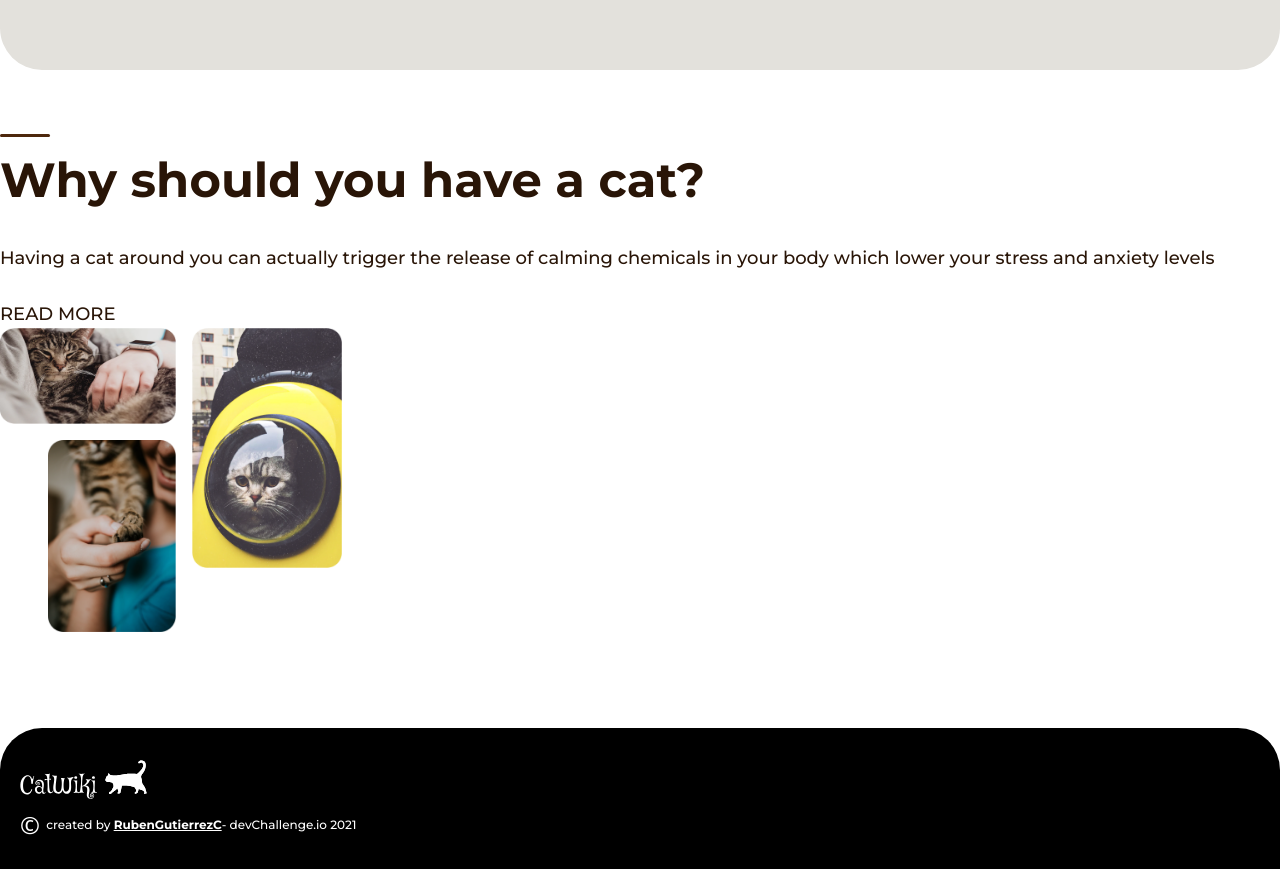
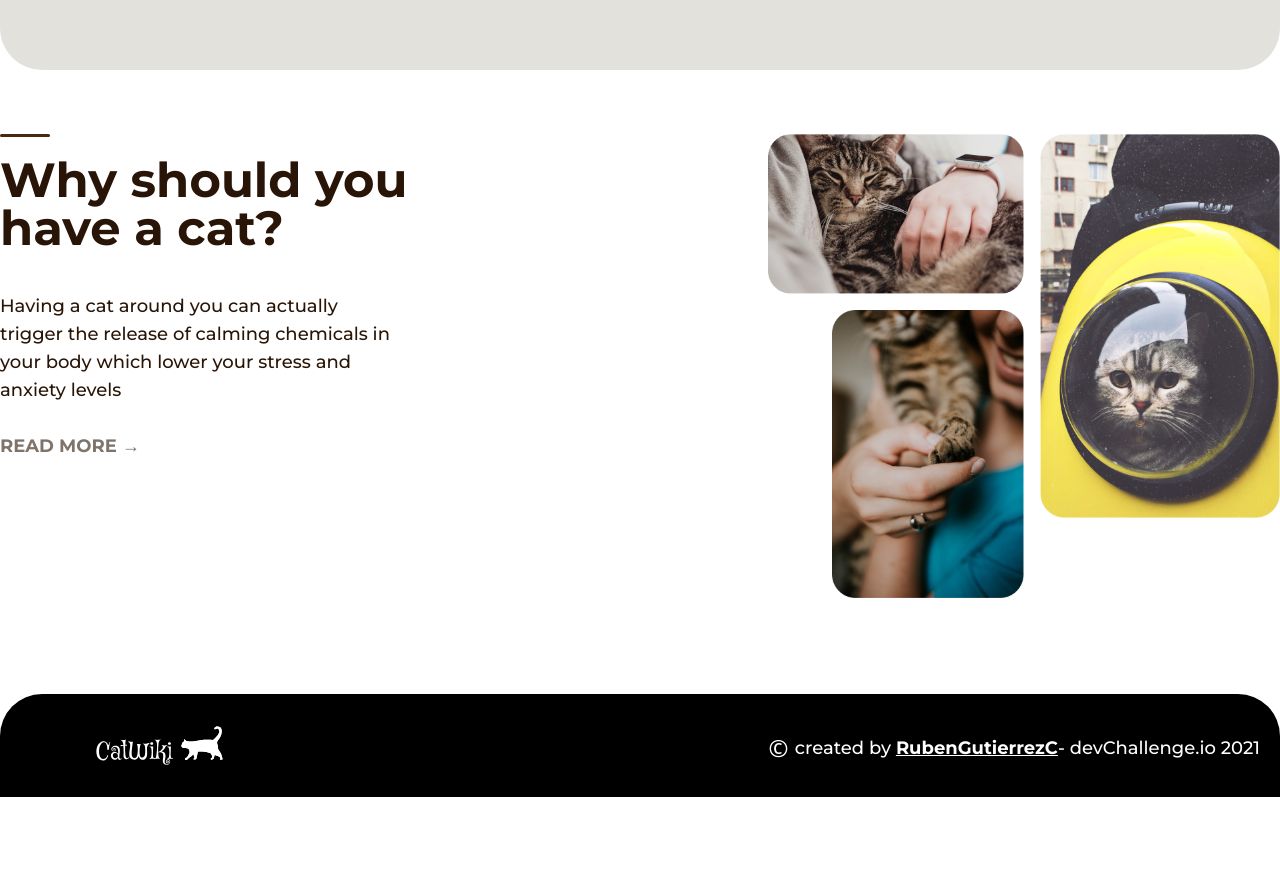
Before and after one commit to RubenGutierrezC/catwiki, a Next.js app: page / in a window 1280 px wide. Shown: the part 980-1849 px from the top of the page. After the commit the page ends 1777 px from the top, so only its background shows below. Built offline with nearby package versions, Linux system fonts and the light colour scheme; a web font is replaced by a local one.

Commit message:
fix home responsive + update readme

```diff
--- a/components/Footer.tsx
+++ b/components/Footer.tsx
@@ -1,7 +1,7 @@
 import Image from "next/image";
 const Footer = () => {
   return (
-    <footer className="bg-black rounded-t-42 pl-5 pt-8 pb-7">
+    <footer className="bg-black rounded-t-42 lg:pl-24 px-5 pt-8 pb-7 flex justify-between">
       <Image
         src="/assets/CatwikiLogoWhite.svg"
         alt="catwiki logo"
@@ -9,11 +9,16 @@ const Footer = () => {
         width={127}
         quality={100}
       />
-      <div className="flex text-white">
+      <div className="flex text-white items-center">
         <p className="inline text-2xl">&copy;&nbsp;</p>
-        <p className="font-mont text-xs font-normal self-center">
+        <p className="font-mont text-xs md:text-lg font-normal self-center">
           created by{" "}
-          <a href="#" className="underline font-bold">
+          <a
+            href="https://github.com/RubenGutierrezC"
+            target="_blank"
+            rel="noreferrer"
+            className="underline font-bold"
+          >
             RubenGutierrezC
           </a>
           - devChallenge.io 2021
--- a/components/HaveCat.tsx
+++ b/components/HaveCat.tsx
@@ -6,29 +6,32 @@ const description =
 
 const HaveCat = () => {
   return (
-    <section className="flex flex-wrap mb-6 md:mb-24">
-      <div>
-        <h3 className="font-mont font-bold text-customBrown text-4xl md:text-5xl why-have-cat mb-10">
+    <section className="flex flex-wrap mb-6 md:mb-24 justify-center lg:justify-between">
+      <div className="mb-16">
+        <h3 className="font-mont font-bold text-customBrown text-4xl md:text-5xl why-have-cat mb-10 max-w-havingTitle">
           {title}
         </h3>
-        <p className="font-mont font-medium text-customBrown text-lg mb-7">
+        <p className="font-mont font-medium text-customBrown text-lg mb-7 max-w-havingDescription">
           {description}
         </p>
-        <a href="#" className=" text-customBrown self-end font-mont text-lg ">
-          READ MORE
+        <a
+          href="#"
+          className=" text-linkBrown self-end font-mont text-xs md:text-lg font-bold"
+        >
+          READ MORE &#8594;
         </a>
       </div>
       <div className="flex">
         <div className="flex flex-col mr-4">
-          <div className="relative w-44 h-24 mb-4">
+          <div className="relative w-44 md:w-56 lg:w-64 h-24 md:h-36 lg:h-40 mb-4">
             <Image src="/assets/image2.png" alt="cat1" layout="fill" />
           </div>
-          <div className="relative w-32 h-48 self-end">
+          <div className="relative w-32 md:w-40 lg:w-48 h-32 md:h-40 lg:h-72 self-end">
             <Image src="/assets/image1.png" alt="cat2" layout="fill" />
           </div>
         </div>
         <div>
-          <div className="relative w-33 h-60">
+          <div className="relative w-33 md:w-44 lg:w-60 h-60 lg:h-96">
             <Image src="/assets/image3.png" alt="cat3" layout="fill" />
           </div>
         </div>
--- a/components/Hero.tsx
+++ b/components/Hero.tsx
@@ -1,4 +1,5 @@
 import Image from "next/image";
+import { motion } from "framer-motion";
 
 const mockCats = [
   {
@@ -52,12 +53,30 @@ const Hero = () => {
             href="#"
             className="ml-auto self-end font-mont text-lg hidden sm:block"
           >
-            SEE MORE
+            SEE MORE &#8594;
           </a>
         </div>
         <div className="flex justify-between flex-wrap pb-9 md:pb-24">
           {mockCats.map((cat, index) => (
-            <div key={index} className="mb-4 mr-1">
+            <motion.div
+              key={index}
+              initial="hidden"
+              animate="visible"
+              variants={{
+                hidden: {
+                  scale: 0.8,
+                  opacity: 0,
+                },
+                visible: {
+                  scale: 1,
+                  opacity: 1,
+                  transition: {
+                    delay: 0.4,
+                  },
+                },
+              }}
+              className="mb-4 mr-1"
+            >
               <div className="relative w-breed md:w-breed-md h-breed md:h-breed-md rounded-xl overflow-hidden mb-3 md:mb-5">
                 <Image
                   src={cat.img}
@@ -69,7 +88,7 @@ const Hero = () => {
               <p className="font-mont text-customBrown text-xs md:text-lg font-semibold">
                 {cat.name}
               </p>
-            </div>
+            </motion.div>
           ))}
         </div>
       </div>
--- a/tailwind.config.js
+++ b/tailwind.config.js
@@ -22,8 +22,13 @@ module.exports = {
         "breed-md": "220px",
         33: "9.375rem",
       },
+      maxWidth: {
+        havingTitle: "455px",
+        havingDescription: "394px",
+      },
       textColor: {
         customBrown: "#291507",
+        linkBrown: "rgba(41, 21, 7, 0.6)",
       },
       backgroundColor: {
         heroDown: "#E3E1DC",
```
Also changed, not shown: 1 other file (tests, documents, lock files or other folders).
